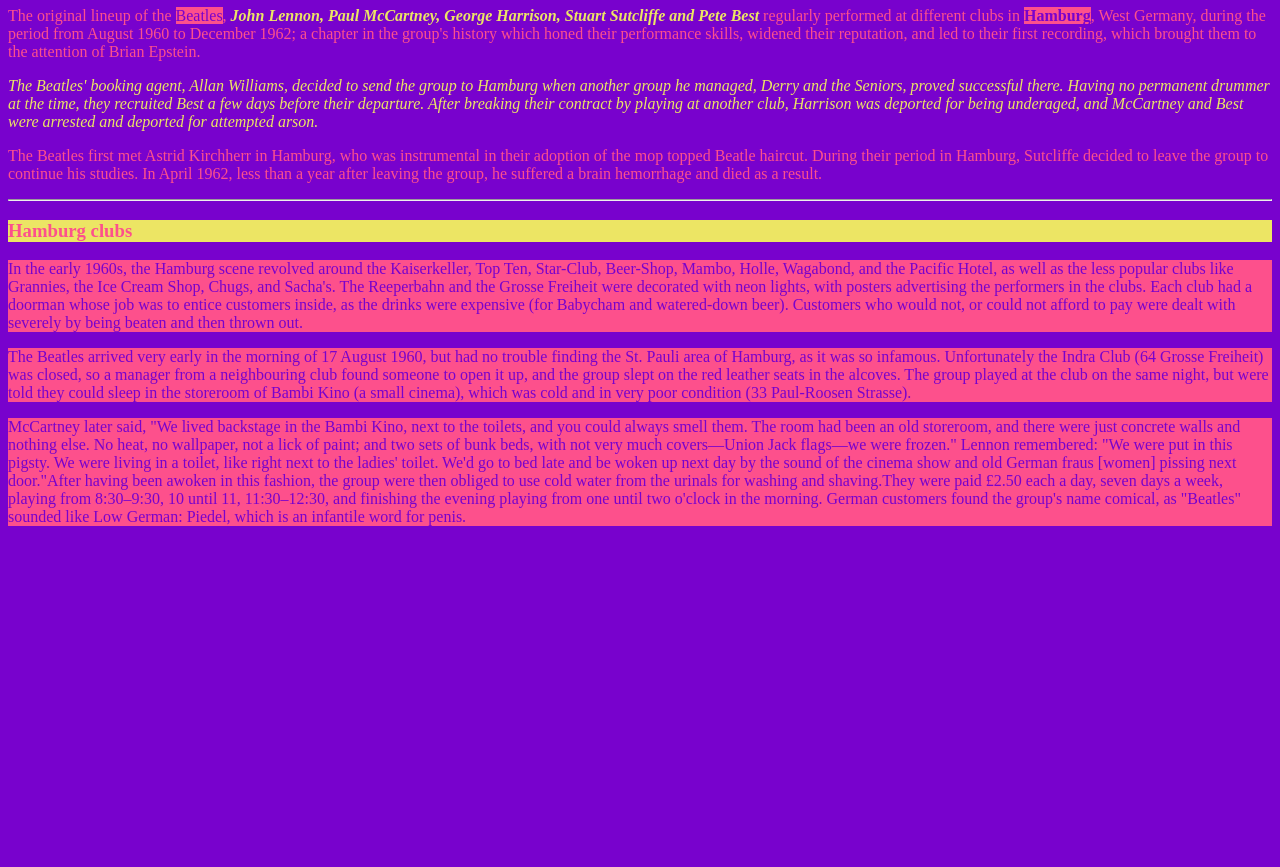
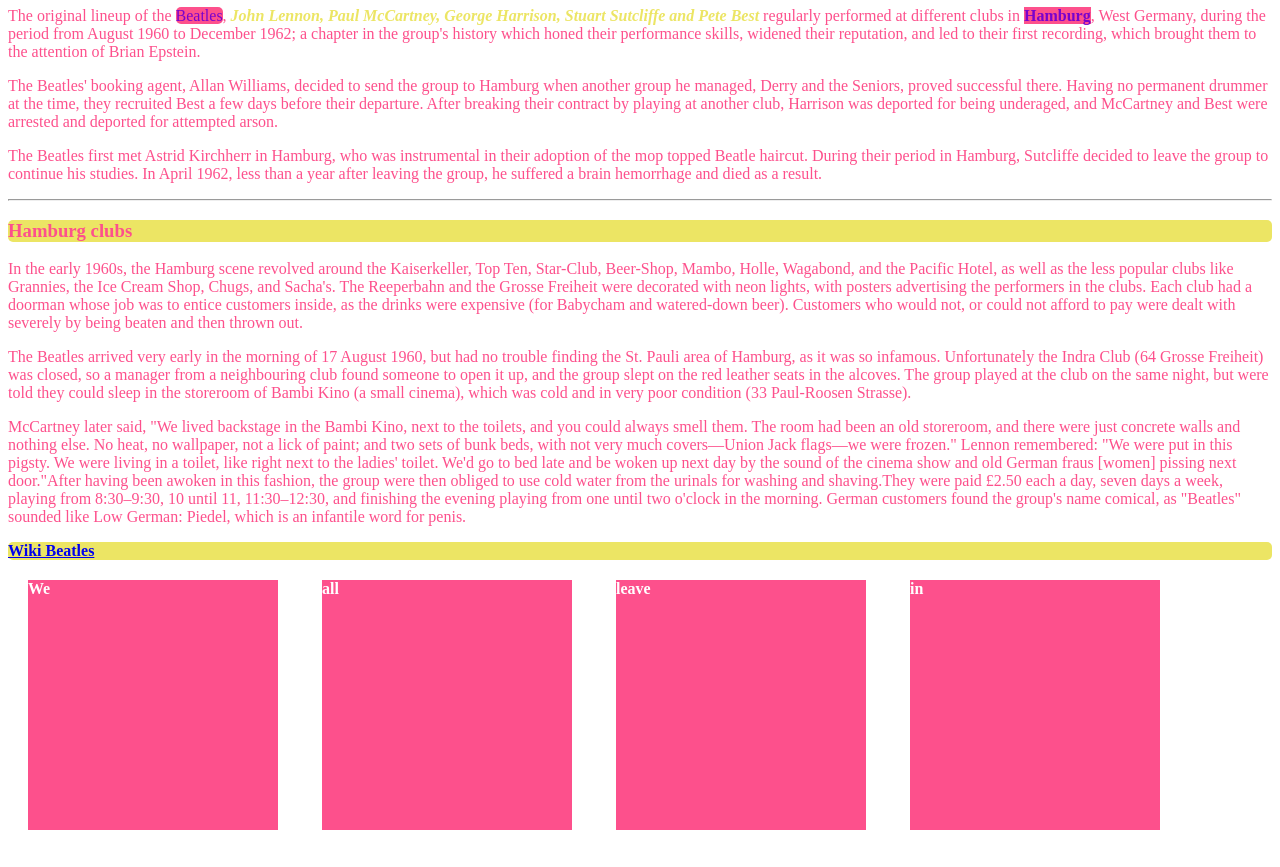
Before and after one commit to D02-1/favourite-person-camilamkp, a plain HTML site: page index.html in a window 1280 px wide. Shown: the part 73-940 px from the top of the page. Before the commit the page ends 800 px from the top, so only its background shows below. Drawn offline with Linux system fonts and the light colour scheme.

Commit message:
Add style css index.html

```diff
--- a/index.html
+++ b/index.html
@@ -12,15 +12,15 @@
 
     <h1 class="header">The Beatles in Hamburg</h1>
 
-    <p>
+    <p class="div1">
         The original lineup of the <span id="band">Beatles</span>, <span id="name"> John Lennon, Paul McCartney, George Harrison, Stuart Sutcliffe and Pete Best </span> regularly performed at different clubs in <span id="wo">Hamburg</span>, West Germany, during the period from August 1960 to December 1962; a chapter in the group's history which honed their performance skills, widened their reputation, and led to their first recording, which brought them to the attention of Brian Epstein.
     </p>
 
-    <p id="hh">
+    <p class="div1">
         The Beatles' booking agent, Allan Williams, decided to send the group to Hamburg when another group he managed, Derry and the Seniors, proved successful there. Having no permanent drummer at the time, they recruited Best a few days before their departure. After breaking their contract by playing at another club, Harrison was deported for being underaged, and McCartney and Best were arrested and deported for attempted arson.
     </p>
 
-    <p>
+    <p class="div1">
         The Beatles first met Astrid Kirchherr in Hamburg, who was instrumental in their adoption of the mop topped Beatle haircut. During their period in Hamburg, Sutcliffe decided to leave the group to continue his studies. In April 1962, less than a year after leaving the group, he suffered a brain hemorrhage and died as a result.
     </p>
 
@@ -40,5 +40,16 @@
 McCartney later said, "We lived backstage in the Bambi Kino, next to the toilets, and you could always smell them. The room had been an old storeroom, and there were just concrete walls and nothing else. No heat, no wallpaper, not a lick of paint; and two sets of bunk beds, with not very much covers—Union Jack flags—we were frozen." Lennon remembered: "We were put in this pigsty. We were living in a toilet, like right next to the ladies' toilet. We'd go to bed late and be woken up next day by the sound of the cinema show and old German fraus [women] pissing next door."After having been awoken in this fashion, the group were then obliged to use cold water from the urinals for washing and shaving.They were paid £2.50 each a day, seven days a week, playing from 8:30–9:30, 10 until 11, 11:30–12:30, and finishing the evening playing from one until two o'clock in the morning. German customers found the group's name comical, as "Beatles" sounded like Low German: Piedel, which is an infantile word for penis.
 </p>
 
+<div id="wikibeatles">
+    <a href="https://en.wikipedia.org/wiki/The_Beatles_in_Hamburg">Wiki Beatles</a>
+</div>
+
+<div class="box" id="box1">We</div>
+<div class="box" id="box2">all</div>
+<div class="box" id="box3">leave</div>
+<div class="box" id="box4">in</div>
+<div class="box" id="box5">yellow</div>
+<div class="box" id="box6">Submarine</div>
+
 </body>
 </html>
--- a/style.css
+++ b/style.css
@@ -1,10 +1,7 @@
 .header {
     color: #fd508c;
     background-color: #ECE564;
-}
-
-body {
-    background-color: #7802CD;
+    border-radius: 5px;
 }
 
 #wo {
@@ -22,18 +19,53 @@
 #band {
 color: #7802CD;
 background-color: #fd508c;
+border-radius: 5px;
 }
 
-#hh {
-color: #ECE564;
-font-style: italic;
-}
-
-.anders {
-color: #7802CD;
-background-color: #fd508c
+.anders:hover {
+    color: #7802CD;
+    background-color: #fd508c
 }
 
 p {
     color: #fd508c;
 }
+
+a:hover {
+    color: #ECE564;
+    background-color: #7802CD;
+}
+
+.box {
+    width: 250px;
+    height: 250px;
+    margin: 20px;
+    display: inline-block;
+    color: #ffffff;
+    background-color: #fd508c;
+    font-weight: bolder;
+}
+
+.box:hover {
+    color: #ECE564;
+    text-align: center;
+    background-color: #7802CD;
+}
+
+#box5:hover {
+    background-color: #ECE564;
+    color: #7802CD;
+}
+
+.div1:hover {
+    background-color: #7802CD;
+    color: #ECE564;
+    font-style: italic;
+}
+
+#wikibeatles {
+    color: #fd508c;
+    background-color: #ECE564;
+    border-radius: 5px;
+    font-weight: bolder;
+}
```
